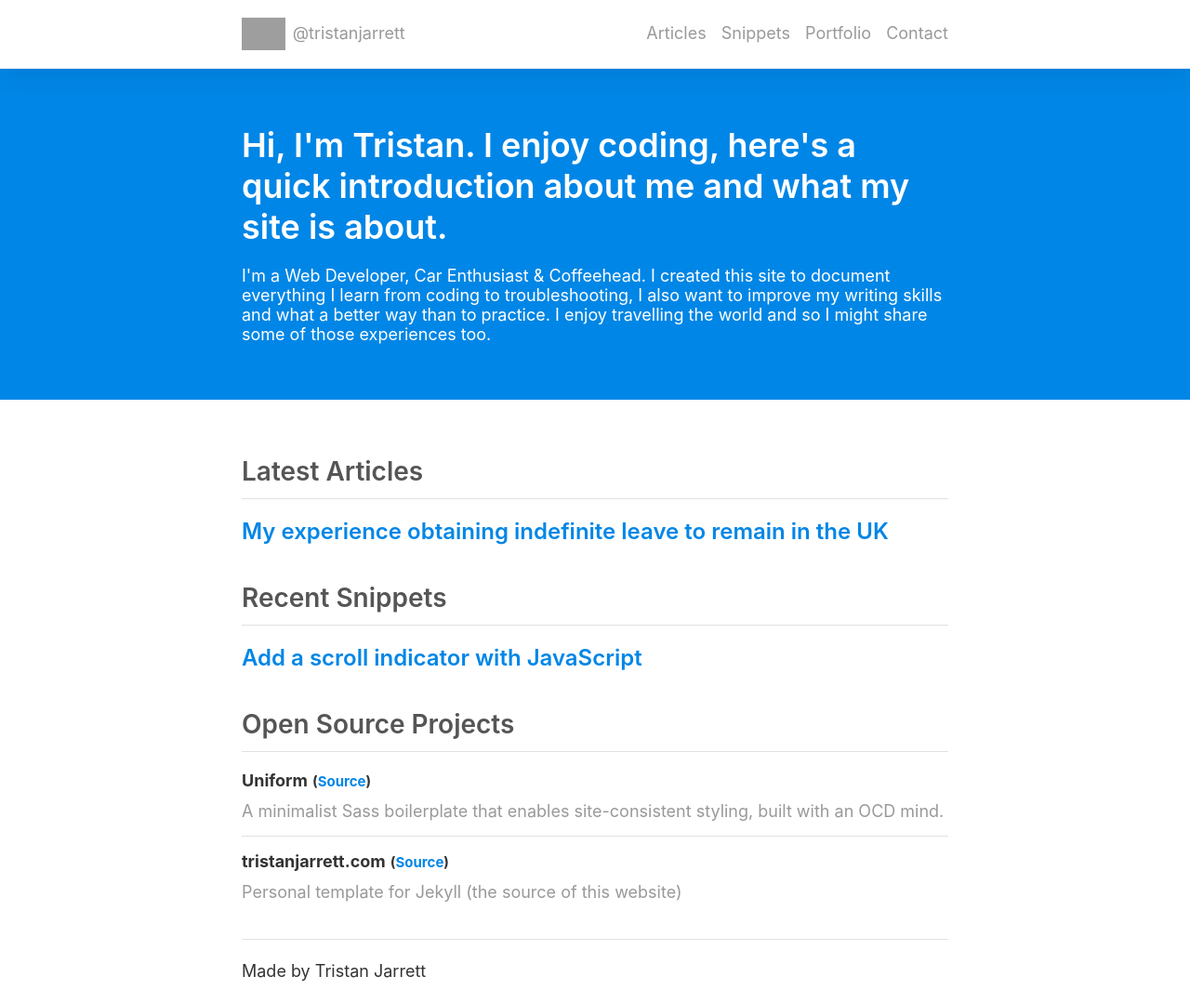
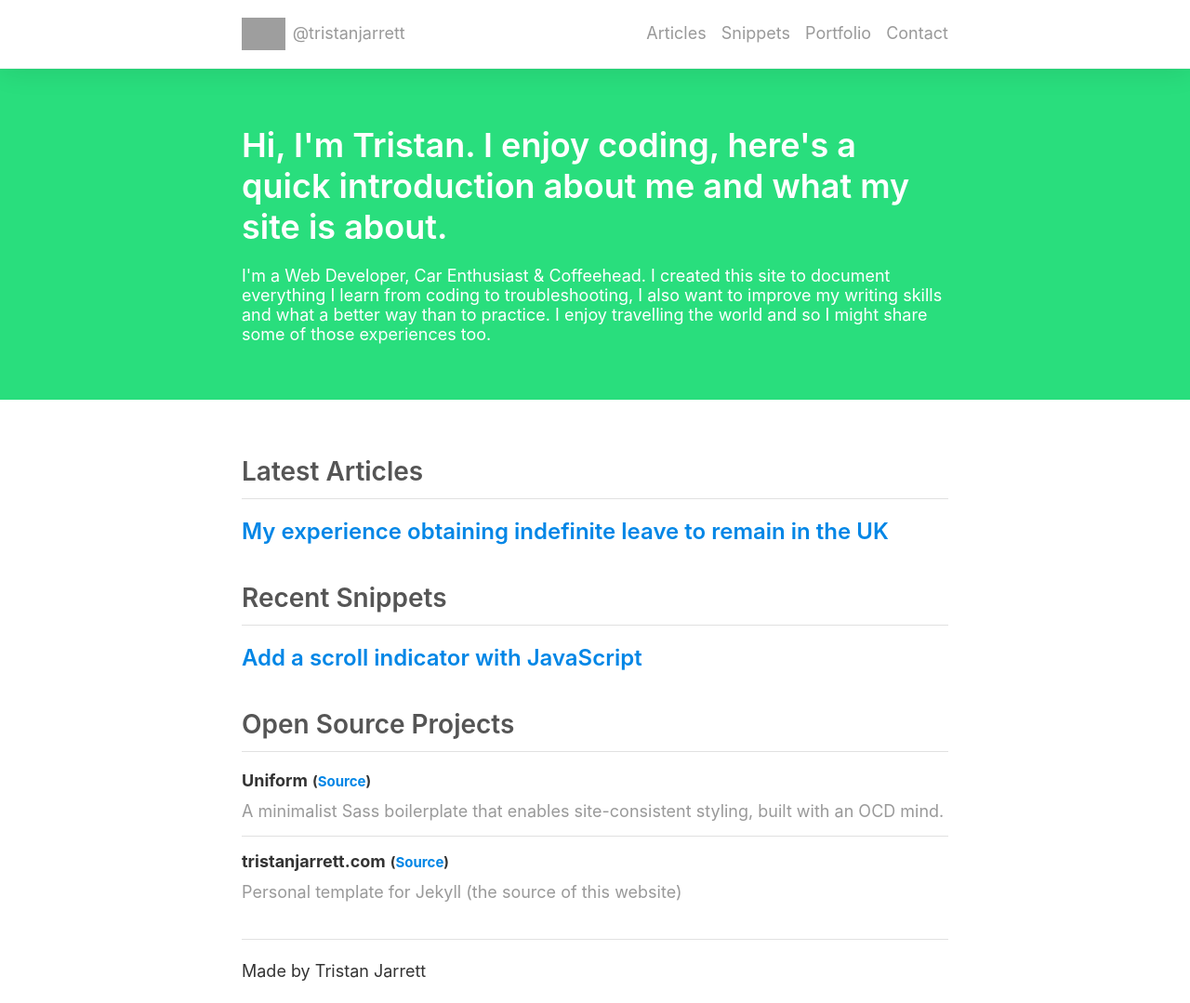
Before and after one commit to tristanjarrett/jekyll_portfolio, a Jekyll site: the page built from index.html, in a window 1280 px wide and 1079 px high. Shown: the whole window at 93% size. Built offline with Jekyll 4.4.1, drawn with Linux system fonts in a browser that asks for light colours; grey boxes are pictures that could not be loaded.

Commit message:
Update _index.scss

```diff
--- a/assets/css/pages/_index.scss
+++ b/assets/css/pages/_index.scss
@@ -6,7 +6,7 @@
 
   .intro {
     padding: 2.5rem 0;
-    background-color: $primary-color;
+    background-color: $secondary-color;
     color: #fff;
   }
 
```
